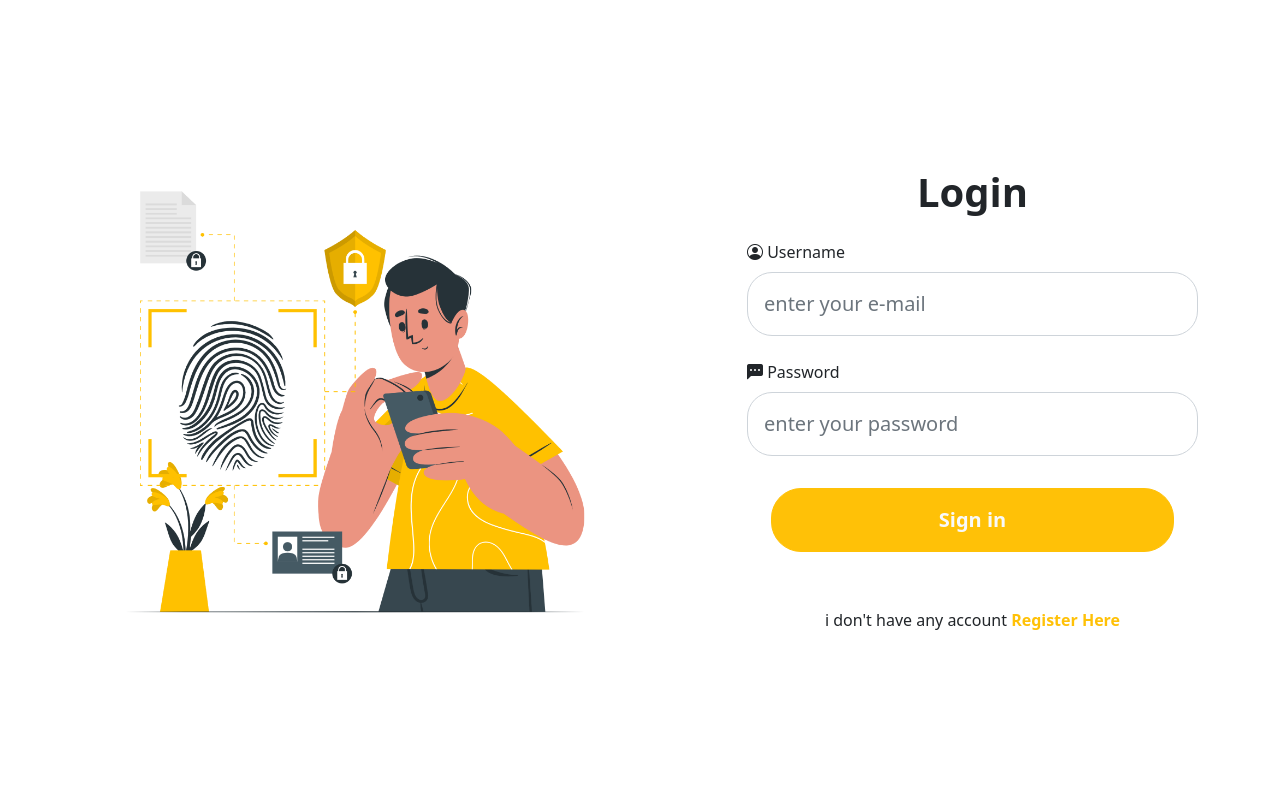
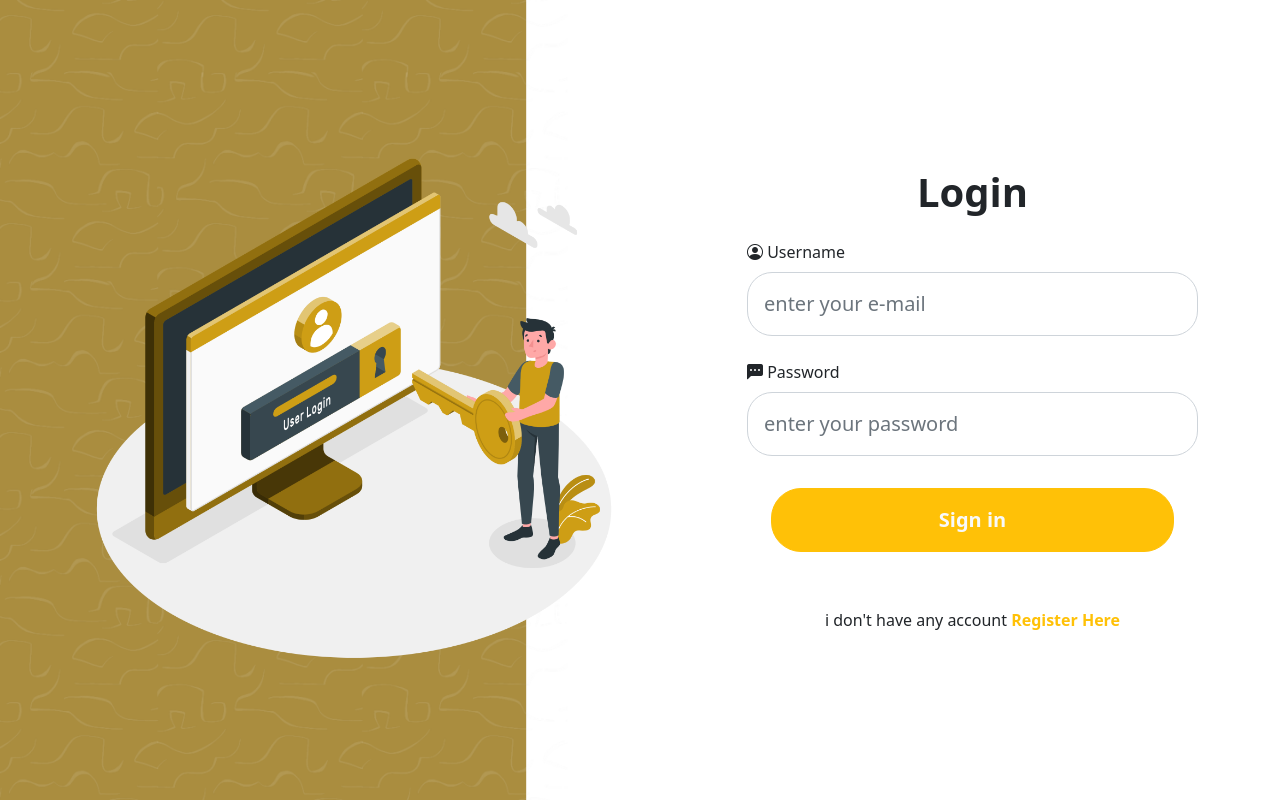
Before and after one commit to izzul031/higatraproperty, a PHP site: page /home-login.php in a window 1280 px wide. Run offline with PHP 8.4, Linux system fonts and the light colour scheme.

Commit message:
update backgorund

```diff
--- a/home-login.php
+++ b/home-login.php
@@ -18,7 +18,7 @@
       <div class="container py-5 h-100">
         <div class="row d-flex align-items-center justify-content-center h-100">
           <div class="col-md-8 col-lg-7 col-xl-6">
-            <img src="login.png" class="img-fluid" alt="Phone image" height="300px" width="600px">
+            <img src="login-amico.png" class="img-fluid" alt="Phone image" height="300px" width="600px">
           </div>
           <div class="col-md-7 col-lg-5 col-xl-5 offset-xl-1">
             <form action="login.php" method="post">
@@ -41,7 +41,7 @@
               <!-- Submit button -->
               <!-- <button type="submit" class="btn btn-primary btn-lg">Login in</button> -->
               <div class="d-flex justify-content-center mx-4 mb-3 mb-lg-4">
-                <input type="submit" value="Sign in" name="login" class="btn btn-warning btn-lg text-light my-2 py-3" style="width:100% ; border-radius: 30px; font-weight:600;" />
+                <input type="submit" value="Sign in" name="login" class="btn btn-warning btn-lg text-light my-2 py-3 " style="width:100% ; border-radius: 30px; font-weight:600;" />
               </div>
 
             </form><br>
--- a/style.css
+++ b/style.css
@@ -6,3 +6,10 @@
     background: #eee;
 
 }
+
+body {
+    background-image: url('../higatra/background/LOGIN.png');
+    background-size: cover;
+    background-position: center;
+    background-repeat: no-repeat;
+}
```
Also changed, not shown: background/LOGIN.png (renamed from BCKGRND LOGIN/LOGIN.png), login-amico.png (added).
